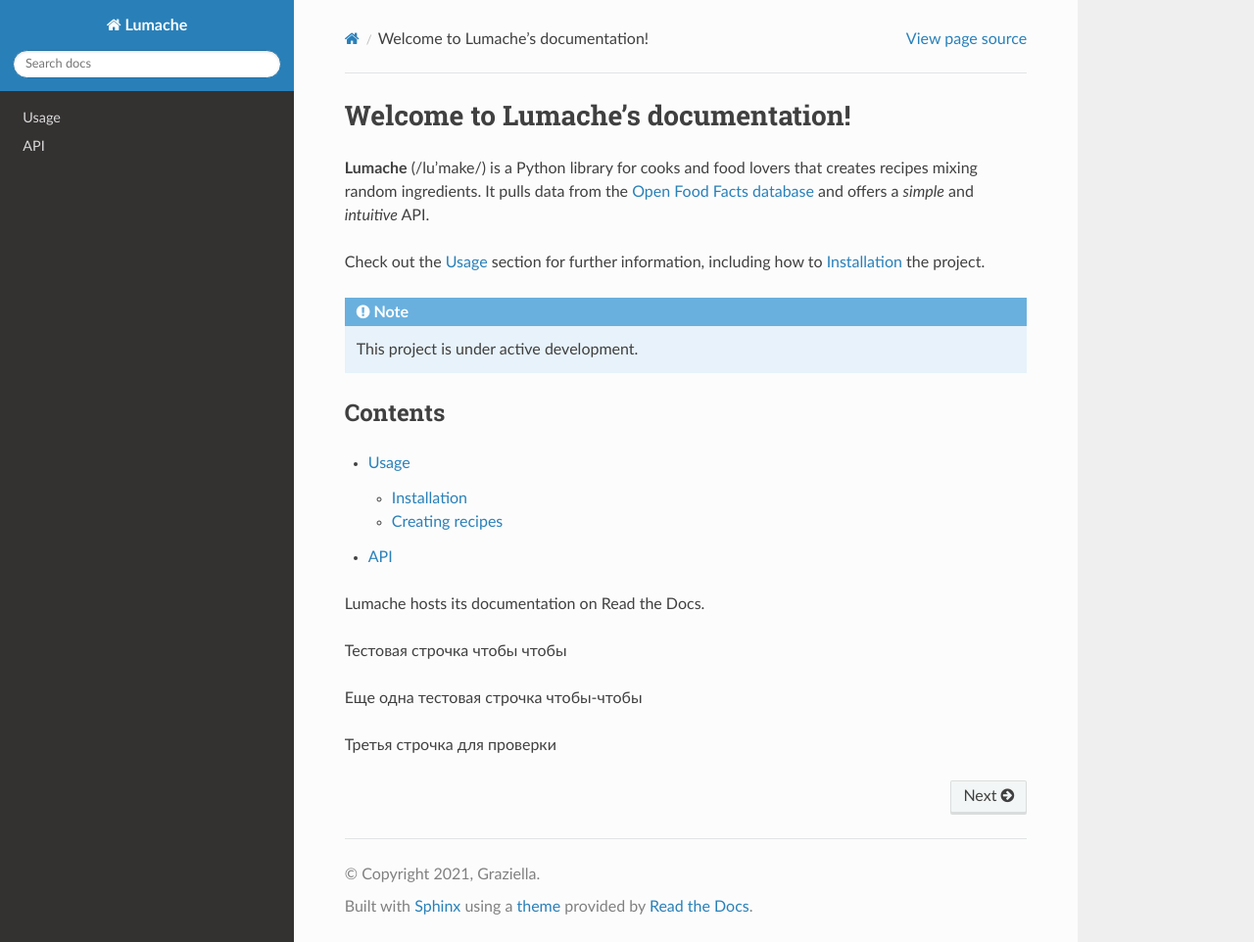
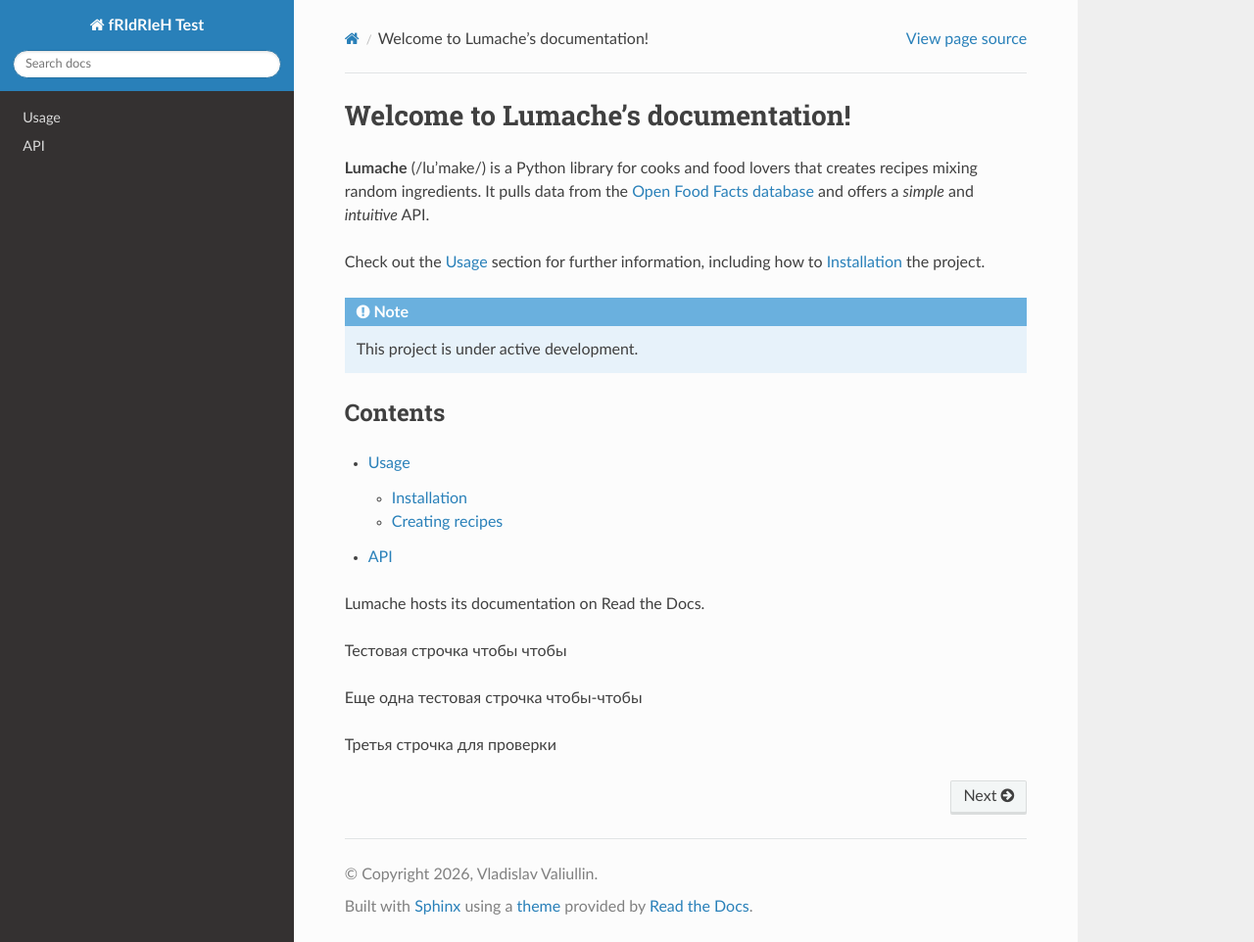
Before and after one commit to fRIdRIeH/rtd-tutorial, a Sphinx documentation site: the page built from docs/source/index.rst, in a window 1280 px wide and 962 px high. Shown: the whole window at 98% size. Built offline with Sphinx 7.4.7 and the Read the Docs theme 3.1.0, drawn with Linux system fonts in a browser that asks for light colours.

Commit message:
Update conf.py

```diff
--- a/docs/source/conf.py
+++ b/docs/source/conf.py
@@ -2,12 +2,12 @@
 
 # -- Project information
 
-project = 'Lumache'
-copyright = '2021, Graziella'
-author = 'Graziella'
+project = 'fRIdRIeH Test'
+copyright = '2026, Vladislav Valiullin'
+author = 'Valiullin'
 
 release = '0.1'
-version = '0.1.0'
+version = '0.1.1'
 
 # -- General configuration
 
```
